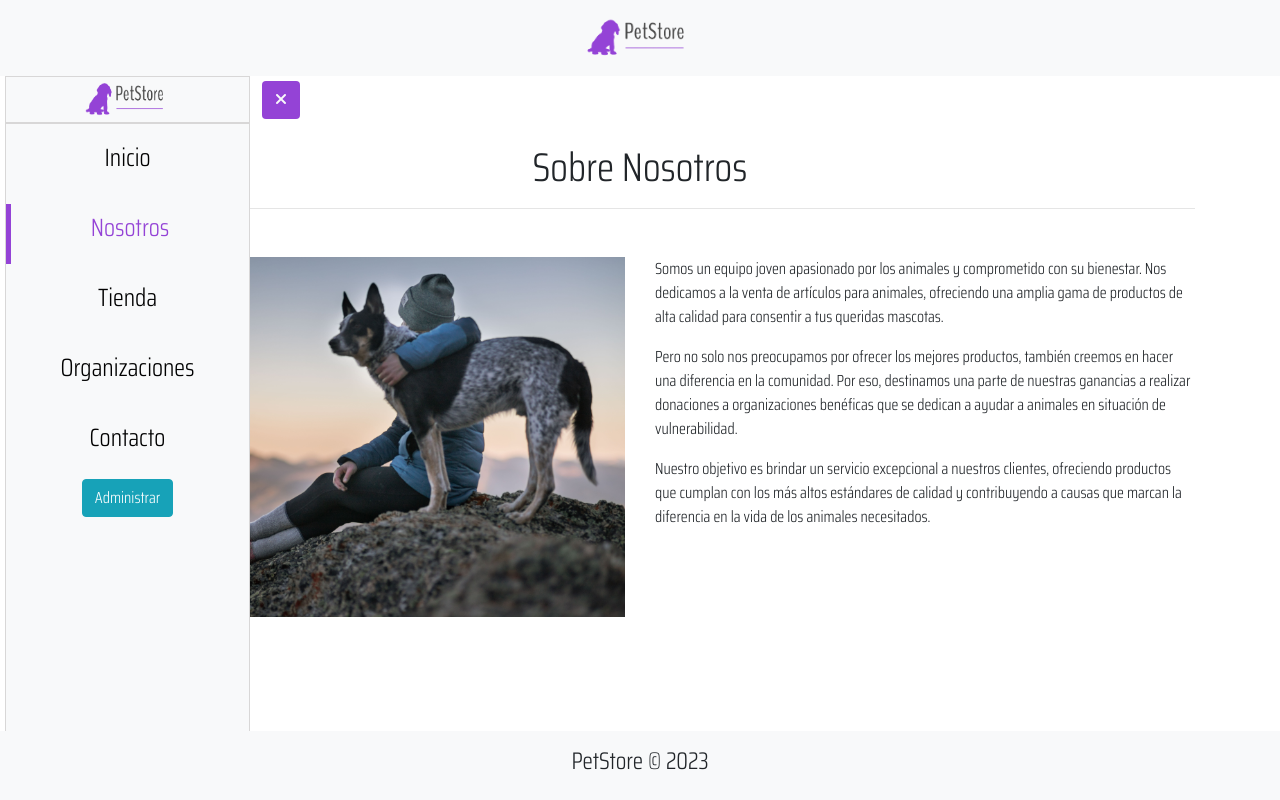
After one commit to ZShadowOfChrisZ/Petstore, a Django app: page /nosotros in a window 1280 px wide. The commit adds this page. Run offline with Django 4.2, Linux system fonts and the light colour scheme; some libraries are stand-ins or nearby versions.

Commit message:
Agregando detalles

```diff
--- a/apps/master/urls.py
+++ b/apps/master/urls.py
@@ -3,7 +3,9 @@ from . import views
 
 urlpatterns = [
     path('', views.inicio, name="inicio"),
+    path('nosotros', views.nosotros, name="nosotros"),
     path('tienda', views.tienda, name="tienda"),
+    path('organizaciones', views.organizaciones, name="organizaciones"),
+    path('contacto', views.contacto, name="contacto"),
     path('administrar', views.admin, name="admin"),
-    path('contacto', views.contacto, name="contacto")
 ]
--- a/apps/master/views.py
+++ b/apps/master/views.py
@@ -8,11 +8,23 @@ def inicio(request):
     }
     return render(request, 'index.html', context)
 
+def nosotros(request):
+    context = {
+        'titulo' : 'Nosotros'
+    }
+    return render(request, 'nosotros.html', context)
+
 def tienda(request):
     context = {
         'titulo' : 'Tienda'
     }
     return render(request, 'tienda.html', context)
+
+def organizaciones(request):
+    context = {
+        'titulo' : 'Organizaciones'
+    }
+    return render(request,'organizaciones.html', context)
 
 def contacto(request):
     context = {
--- a/static/css/main.css
+++ b/static/css/main.css
@@ -9,10 +9,6 @@
     font-family: 'Saira Condensed', sans-serif;
 }
 
-body {
-    height: 100vh;
-}
-
 aside {
     position: fixed;
     top: 76px;
--- a/static/js/main.js
+++ b/static/js/main.js
@@ -20,21 +20,6 @@ function activarItem(pagina) {
 
 };
 
-function cargarIframe(pagina) {
-    $('#loader').show();
-    contenedor.innerHTML = '';
-    var iframe = document.createElement("iframe");
-
-    iframe.src = `${pagina}.html`;
-    iframe.width = "100%";
-    iframe.height = "100%";
-    iframe.frameborder = "0";
-
-    contenedor.appendChild(iframe);
-
-    $('#loader').hide();
-};
-
 function mostrarInicio() {
     paginas.map(i => {
         $(`#${i}`).removeClass('bordeActivo');
--- a/static/js/tienda.js
+++ b/static/js/tienda.js
@@ -1,4 +1,7 @@
 $(document).ready(function(){
+    $('#productoBandanas').hide();
+    $('#productoCorreas').hide();
+    // $('#productoCollares').show();
     $('#collares').click(function(){
         $('#productoBandanas').hide();
         $('#productoCorreas').hide();
--- a/templates/base/base.html
+++ b/templates/base/base.html
@@ -33,25 +33,22 @@
         </div>
         <div class="bodySidebar bg-light">
             <ul class="text-center">
-                <li id="inicio" class="{% if titulo == 'Inicio' %}bordeActivo{% else %}{% endif %}"><a href="{% url 'inicio' %}" id="enlaceinicio" class="textoActivo">Inicio</a></li>
-                <li id="nosotros" class="{% if titulo == 'Nosotros' %}bordeActivo{% else %}{% endif %}"><a href="" id="enlacenosotros">Nosotros</a></li>
-                <li id="tienda" class="{% if titulo == 'Tienda' %}bordeActivo{% else %}{% endif %}"><a href="{% url 'tienda' %}" id="enlacetienda">Tienda</a></li>
-                <li id="organizaciones" class="{% if titulo == 'Organizaciones' %}bordeActivo{% else %}{% endif %}"><a href="" id="enlaceorganizaciones">Organizaciones</a></li>
-                <li id="contacto" class="{% if titulo == 'Contacto' %}bordeActivo{% else %}{% endif %}"><a href="{% url 'contacto' %}" id="enlacecontacto">Contacto</a></li>
+                <li id="inicio" class="{% if titulo == 'Inicio' %}bordeActivo{% else %}{% endif %}"><a class="{% if titulo == 'Inicio' %}textoActivo{% else %}{% endif %}" href="{% url 'inicio' %}">Inicio</a></li>
+                <li id="nosotros" class="{% if titulo == 'Nosotros' %}bordeActivo{% else %}{% endif %}"><a class="{% if titulo == 'Nosotros' %}textoActivo{% else %}{% endif %}" href="{% url 'nosotros' %}">Nosotros</a></li>
+                <li id="tienda" class="{% if titulo == 'Tienda' %}bordeActivo{% else %}{% endif %}"><a class="{% if titulo == 'Tienda' %}textoActivo{% else %}{% endif %}" href="{% url 'tienda' %}">Tienda</a></li>
+                <li id="organizaciones" class="{% if titulo == 'Organizaciones' %}bordeActivo{% else %}{% endif %}"><a class="{% if titulo == 'Organizaciones' %}textoActivo{% else %}{% endif %}" href="{% url 'organizaciones' %}">Organizaciones</a></li>
+                <li id="contacto" class="{% if titulo == 'Contacto' %}bordeActivo{% else %}{% endif %}"><a class="{% if titulo == 'Contacto' %}textoActivo{% else %}{% endif %}" href="{% url 'contacto' %}">Contacto</a></li>
+                <button class="btn btn-info">Administrar</button>
             </ul>
         </div>
     </aside>
     <main>
         <article>
             <section>
-                <div id="seccionDinamica" class="container pt-5">
-                    <div style="display: none;" id="loader"></div>
-                    <div class="container">
-                        {% block content %}
-                        {% endblock %}
-                    </div>
+                <div style="display: none;" id="loader"></div>
+                    {% block content %}
+                    {% endblock %}
                 </div>
-            </section>
         </article>
     </main>
     <footer class="fixed-bottom text-center bg-light p-3">
--- a/templates/contacto.html
+++ b/templates/contacto.html
@@ -5,9 +5,9 @@
 {% endblock %}
 
 {% block content %}
-<h1>Contáctanos</h1>
 
-<div class="container">
+<div class="container pt-5 mt-5">
+        <h1>Contáctanos</h1>
         <div class="formulario p-3 mt-4 mb-5 fondoPurpura">
             <div class="row">
                 <div class="col-lg-6">
--- /dev/null
+++ b/templates/nosotros.html
@@ -0,0 +1,39 @@
+{% extends 'base/base.html' %}
+{% load static %}
+{% block titulo %}
+{{ titulo }}
+{% endblock %}
+
+{% block content %}
+<div class="container pt-5 mt-5">
+    <div class="sobrenosotros mb-5">
+        <h1 class="text-center mt-5 mb-3">Sobre Nosotros</h1>
+        <hr>
+        <div class="row mt-5">
+            <div class="col-lg-6 mb-3">
+                <img class="w-100" src="{% static 'img/sobre.jpg' %}" alt="">
+            </div>
+            <div class="col-lg-6">
+                <p>
+                    Somos un equipo joven apasionado por los animales y comprometido con su bienestar.
+                    Nos dedicamos a la venta de artículos para animales, ofreciendo una amplia gama de
+                    productos de alta calidad para consentir a tus queridas mascotas.
+                </p>
+                <p>
+                    Pero no solo nos preocupamos por ofrecer los mejores productos,
+                    también creemos en hacer una diferencia en la comunidad.
+                     Por eso, destinamos una parte de nuestras ganancias a realizar
+                    donaciones a organizaciones benéficas que se dedican a ayudar a
+                    animales en situación de vulnerabilidad.
+                </p>
+                <p>
+                    Nuestro objetivo es brindar un servicio excepcional a nuestros clientes,
+                    ofreciendo productos que cumplan con los más altos estándares de calidad
+                    y contribuyendo a causas que marcan la diferencia en la vida de los animales
+                    necesitados.
+                </p>
+            </div>
+        </div>
+    </div>
+</div>
+{% endblock %}
```
Also changed, not shown: other parts of static/css/main.css (+28 -6 lines), static/css/carrusel.css (added, +19 -0 lines), templates/index.html (+61 -1 lines), templates/organizaciones.html (added, +112 -0 lines), static/img/carrusel/carrusel-1.jpg (added), static/img/carrusel/carrusel-2.jpg (added), static/img/carrusel/carrusel-3.jpg (added), static/img/carrusel/carrusel-4.jpg (added), 1 other file.
